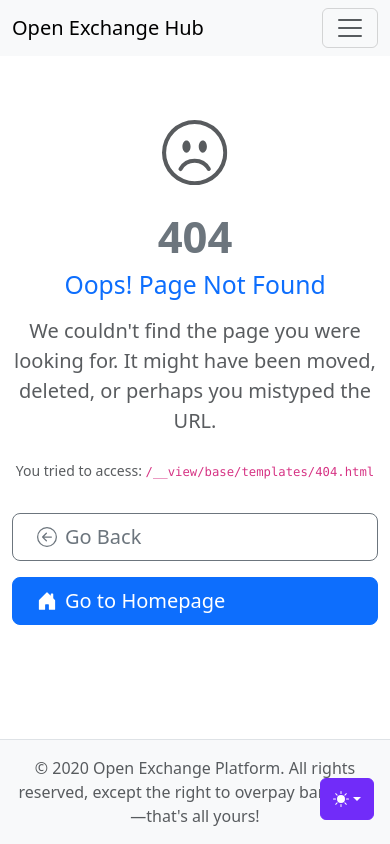
After one commit to uzbeki/exchange_hub, a Django app: template base/templates/404.html in a window 390 px wide. The commit adds this page. Run offline with Django 5.2, Linux system fonts and the light colour scheme; the template is opened without the code that fills it: most values are stand-ins (such as "Sample title", 1, 10 or a date in 2020).

Commit message:
403, 404, 500 views customized

```diff
--- a/base/templates/403.html
+++ b/base/templates/403.html
@@ -12,7 +12,7 @@
         <path d="M6.5 14.5v-3.505c0-.245.25-.495.5-.495h2c.25 0 .5.25.5.5v3.5a.5.5 0 0 0 .5.5h4a.5.5 0 0 0 .5-.5v-7a.5.5 0 0 0-.146-.354L13 5.793V2.5a.5.5 0 0 0-.5-.5h-1a.5.5 0 0 0-.5.5v1.293L8.354 1.146a.5.5 0 0 0-.708 0l-6 6A.5.5 0 0 0 1.5 7.5v7a.5.5 0 0 0 .5.5h4a.5.5 0 0 0 .5-.5"/>
     </symbol>
 </svg>
-<main class="flex-shrink-0 py-5 my-auto">
+<main class="flex-shrink-0 py-3 my-auto">
   <div class="container text-center">
     <div class="py-5">
       <svg class="bi display-1 text-danger mb-4" fill="currentColor" style="width: 1.5em; height: 1.5em;" viewBox="0 0 16 16">
--- /dev/null
+++ b/base/templates/404.html
@@ -0,0 +1,65 @@
+{% extends "allauth/layouts/base.html" %}
+{% block head_title %}Page Not Found (404){% endblock %}
+
+{% block content %}
+<svg xmlns="http://www.w3.org/2000/svg" class="d-none">
+    <symbol id="compass" viewBox="0 0 16 16">
+        <path d="M8 16.016a7.5 7.5 0 0 0 1.962-14.74A1 1 0 0 0 9 0H7a1 1 0 0 0-.962 1.276A7.5 7.5 0 0 0 8 16.016m6.5-7.5a6.5 6.5 0 1 1-13 0 6.5 6.5 0 0 1 13 0"/>
+        <path d="m6.94 7.44 4.95-2.83-2.83 4.95-4.949 2.83 2.828-4.95z"/>
+    </symbol>
+    <symbol id="arrow-left-circle" viewBox="0 0 16 16">
+        <path fill-rule="evenodd" d="M1 8a7 7 0 1 0 14 0A7 7 0 0 0 1 8m15 0A8 8 0 1 1 0 8a8 8 0 0 1 16 0m-4.5-.5a.5.5 0 0 1 0 1H5.707l2.147 2.146a.5.5 0 0 1-.708.708l-3-3a.5.5 0 0 1 0-.708l3-3a.5.5 0 1 1 .708.708L5.707 7.5z"/>
+    </symbol>
+    <symbol id="house-door-fill" viewBox="0 0 16 16">
+        <path d="M6.5 14.5v-3.505c0-.245.25-.495.5-.495h2c.25 0 .5.25.5.5v3.5a.5.5 0 0 0 .5.5h4a.5.5 0 0 0 .5-.5v-7a.5.5 0 0 0-.146-.354L13 5.793V2.5a.5.5 0 0 0-.5-.5h-1a.5.5 0 0 0-.5.5v1.293L8.354 1.146a.5.5 0 0 0-.708 0l-6 6A.5.5 0 0 0 1.5 7.5v7a.5.5 0 0 0 .5.5h4a.5.5 0 0 0 .5-.5"/>
+    </symbol>
+    <symbol id="question-circle-fill" viewBox="0 0 16 16">
+        <path d="M16 8A8 8 0 1 1 0 8a8 8 0 0 1 16 0M5.496 6.033h.825c.138 0 .248-.113.266-.25.09-.656.54-1.134 1.342-1.134.686 0 1.314.343 1.314 1.168 0 .635-.374.927-.965 1.371-.673.489-1.206 1.06-1.168 1.987l.003.217a.25.25 0 0 0 .25.246h.811a.25.25 0 0 0 .25-.25v-.105c0-.718.273-.927 1.01-1.486.609-.463 1.244-.977 1.244-2.056 0-1.511-1.276-2.241-2.673-2.241-1.267 0-2.655.59-2.75 2.286a.237.237 0 0 0 .241.247m2.325 6.443c.61 0 1.029-.394 1.029-.927 0-.552-.42-.94-1.029-.94-.584 0-1.009.388-1.009.94 0 .533.425.927 1.01.927z"/>
+    </symbol>
+    <symbol id="emoji-frown" viewBox="0 0 16 16">
+        <path d="M8 15A7 7 0 1 1 8 1a7 7 0 0 1 0 14m0 1A8 8 0 1 0 8 0a8 8 0 0 0 0 16"/>
+        <path d="M4.285 12.433a.5.5 0 0 0 .683-.183A3.5 3.5 0 0 1 8 10.5c1.295 0 2.426.703 3.032 1.75a.5.5 0 0 0 .866-.5A4.5 4.5 0 0 0 8 9.5a4.5 4.5 0 0 0-3.898 2.25.5.5 0 0 0 .183.683M7 6.5C7 7.328 6.552 8 6 8s-1-.672-1-1.5S5.448 5 6 5s1 .672 1 1.5m4 0c0 .828-.448 1.5-1 1.5s-1-.672-1-1.5S9.448 5 10 5s1 .672 1 1.5"/>
+    </symbol>
+</svg>
+<div class="container text-center py-5 my-3">
+    <div class="row justify-content-center">
+        <div class="col-md-8 col-lg-6">
+
+            {% comment %} <i class="bi bi-compass display-1 text-primary mb-4"></i> {% endcomment %}
+            {# Alternatives: bi-question-circle-fill (text-info), bi-binoculars-fill (text-secondary), bi-emoji-frown (text-muted) #}
+            {% comment %} <svg class="bi bi-compass display-1 text-primary mb-4" fill="currentColor" style="width: 1.5em; height:1.5em;"><use xlink:href="#compass"/></svg> {% endcomment %}
+            {% comment %} <svg class="bi bi-compass display-1 text-info mb-4" fill="currentColor" style="width: 1.5em; height:1.5em;"><use xlink:href="#question-circle-fill"/></svg> {% endcomment %}
+            <svg class="bi bi-compass display-1 text-muted mb-4" fill="currentColor" style="width: 1.5em; height:1.5em;"><use xlink:href="#emoji-frown"/></svg>
+
+            <h1 class="display-1 fw-bold text-secondary mb-2">404</h1>
+
+            <h2 class="fw-normal text-primary mb-3">Oops! Page Not Found</h2>
+
+            <p class="lead text-muted mb-4">
+                We couldn't find the page you were looking for.
+                It might have been moved, deleted, or perhaps you mistyped the URL.
+            </p>
+
+            <p class="small text-muted">
+                You tried to access: <code>{{ request.path_info }}</code>
+            </p>
+
+            <div class="d-grid gap-3 d-sm-flex justify-content-sm-center mt-4 pt-2">
+                <a href="javascript:history.back()" class="btn btn-outline-secondary btn-lg px-4 d-inline-flex align-items-center">
+                    <svg class="bi me-2" fill="currentColor" style="width: 1em; height: 1em;" viewBox="0 0 16 16">
+                        <use xlink:href="#arrow-left-circle"></use>
+                    </svg>
+                    Go Back
+                </a>
+                <a href="{% url 'home' %}" class="btn btn-primary btn-lg px-4 d-inline-flex align-items-center">
+                    <svg class="bi me-2" fill="currentColor" style="width: 1em; height: 1em;" viewBox="0 0 16 16">
+                        <use xlink:href="#house-door-fill"></use>
+                    </svg>
+                    Go to Homepage
+                </a>
+            </div>
+
+        </div>
+    </div>
+</div>
+{% endblock content %}
```
Also changed, not shown: base/templates/500.html (added, +82 -0 lines).
